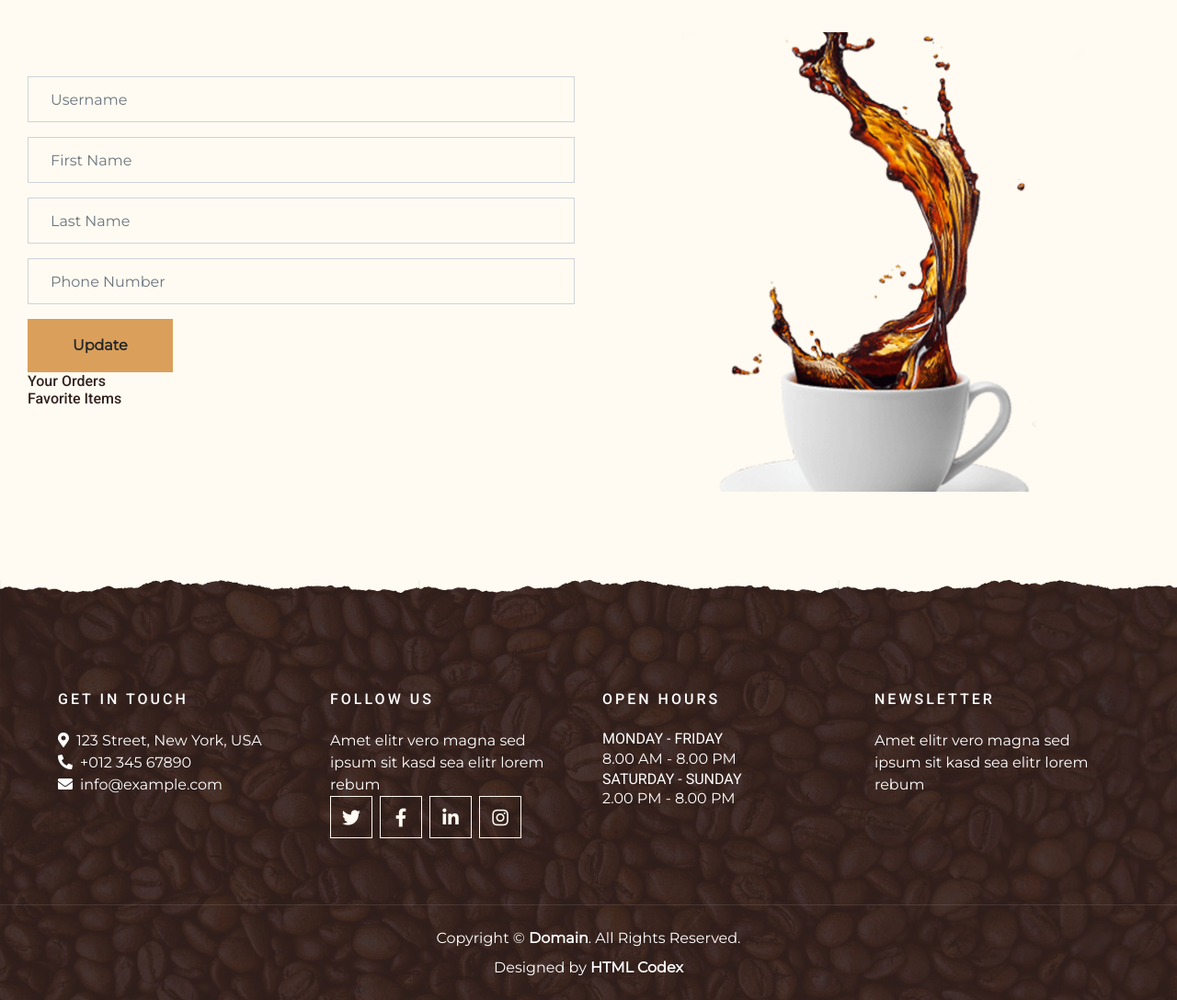
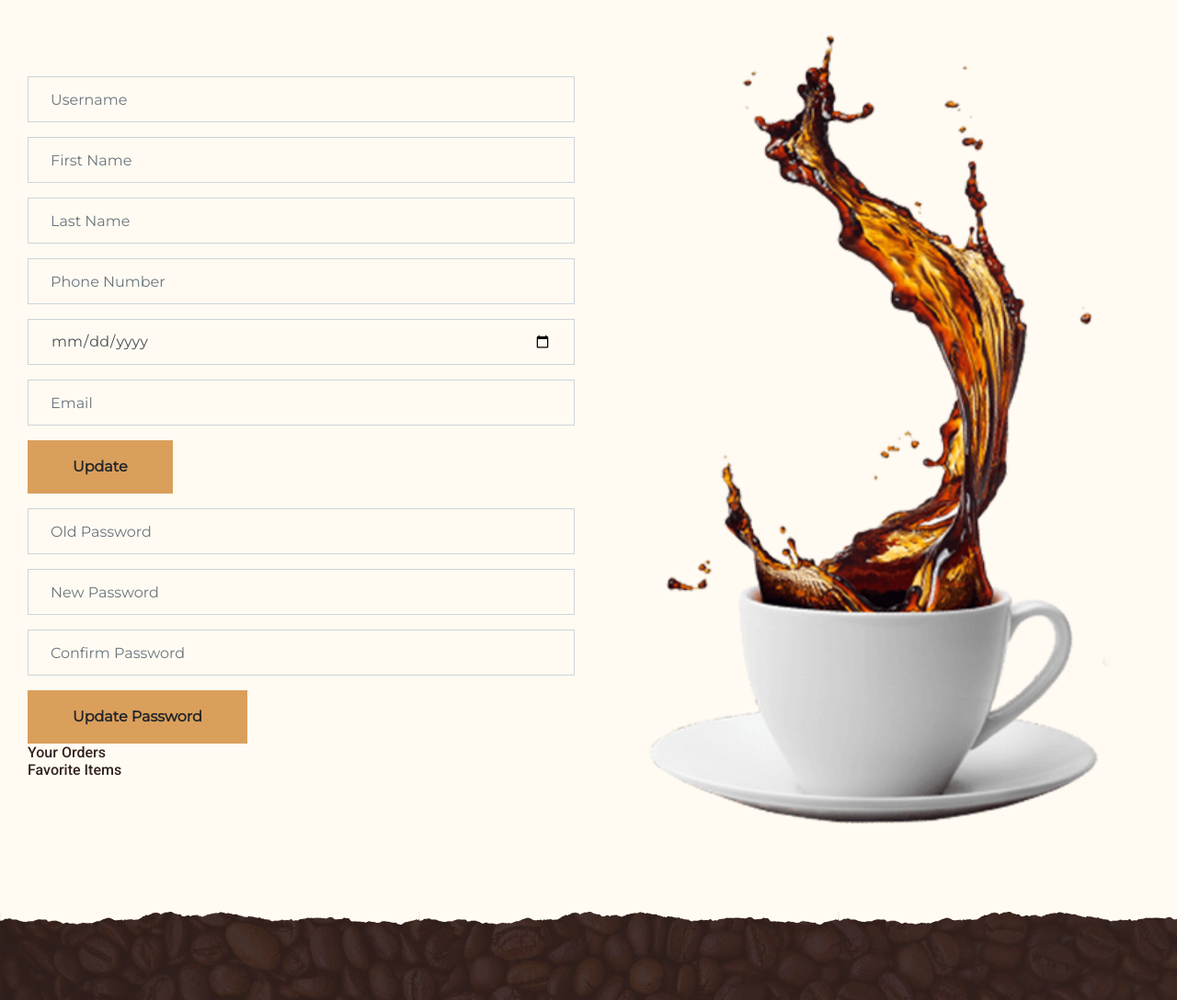
Before and after one commit to melikaezatvar/Online-Cafe, a Django app: template templates/account/profile.html in a window 1280 px wide. Shown: the part 350-1438 px from the top of the page at 92% size. Run offline with Django 5.2, Linux system fonts and the light colour scheme; the template is opened without the code that fills it, so the values that code supplies are empty; parts of the project's set-up code (start-up, migrations or seed data) failed here and were passed over; some libraries are stand-ins or nearby versions.

Commit message:
implemented updating profile via personal information and password

```diff
--- a/menu/urls.py
+++ b/menu/urls.py
@@ -1,10 +1,11 @@
 from django.urls import path
-from .views import ProductAPIView, HomeAPIView, CategoryAPIView
+from .views import ProductAPIView, HomeAPIView, CategoryNavAPIView, CategoryAPIView
 
 urlpatterns = [
-    path('api/product', ProductAPIView.as_view(), name='product-list'),
-    path('api/product/<int:pk>', ProductAPIView.as_view(), name='product'),
-    path('api/product/<str:name>', ProductAPIView.as_view(), name='product-list-by-category'),
+    path('api/product/', ProductAPIView.as_view(), name='product-list'),
+    path('api/product/<int:pk>/', ProductAPIView.as_view(), name='product'),
+    path('api/product/<str:name>/', ProductAPIView.as_view(), name='product-list-by-category'),
     path('api/home/', HomeAPIView.as_view(), name='home'),
-    path('api/category/', CategoryAPIView.as_view(), name='category')
+    path('api/category/', CategoryNavAPIView.as_view(), name='category'),
+    path('api/category/<str:name>/', CategoryAPIView.as_view(), name='category-name')
 ]
--- a/templates/account/profile.html
+++ b/templates/account/profile.html
@@ -24,10 +24,28 @@
                             <div class="form-group">
                                 <input type="text" name="phone_number" value="{{ request.user.phone_number }}" class="form-control bg-transparent p-4 mb-3" placeholder="Phone Number" />
                             </div>
+                            <div class="form-group">
+                                <input type="date" name="birthday" value="{{ request.user.birthday }}" class="form-control bg-transparent p-4 mb-3" placeholder="Birthday" />
+                            </div>
+                            <div class="form-group">
+                                <input type="email" name="email" value="{{ request.user.email }}" class="form-control bg-transparent p-4 mb-3" placeholder="Email" />
+                            </div>
+                            <div class="form-group">
+                            <button id="update-profile-btn" class="btn btn-primary font-weight-bold py-3 px-5" type="button">Update</button>
+                            </div>
                         </form>
-                    </div>
-                    <div>
-                        <button id="update-form-btn" class="btn btn-primary font-weight-bold py-3 px-5" type="button">Update</button>
+                        <form id="password-form" method="POST" class="rl-style">
+                            <div class="form-group">
+                                <input type="password" name="old_password" class="form-control bg-transparent p-4 mb-3" placeholder="Old Password" />
+                            </div>
+                            <div class="form-group">
+                                <input type="password" name="new_password" class="form-control bg-transparent p-4 mb-3" placeholder="New Password" />
+                            </div>
+                            <div class="form-group">
+                                <input type="password" name="confirm_password" class="form-control bg-transparent p-4 mb-3" placeholder="Confirm Password" />
+                            </div>
+                            <button id="update-password-btn" class="btn btn-primary font-weight-bold py-3 px-5" type="submit">Update Password</button>
+                        </form>
                     </div>
 
                     <h3>Your Orders</h3>
```
Also changed, not shown: accounts/serializers.py (+24 -5 lines), accounts/views.py (+34 -5 lines), storage/static/js/account/profile.js.
